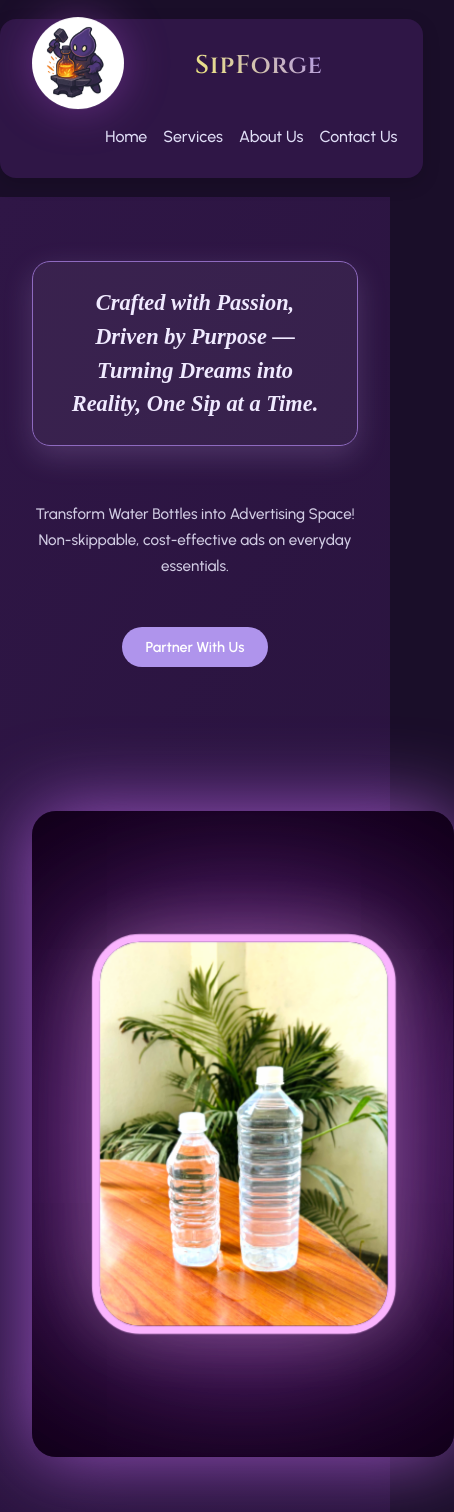
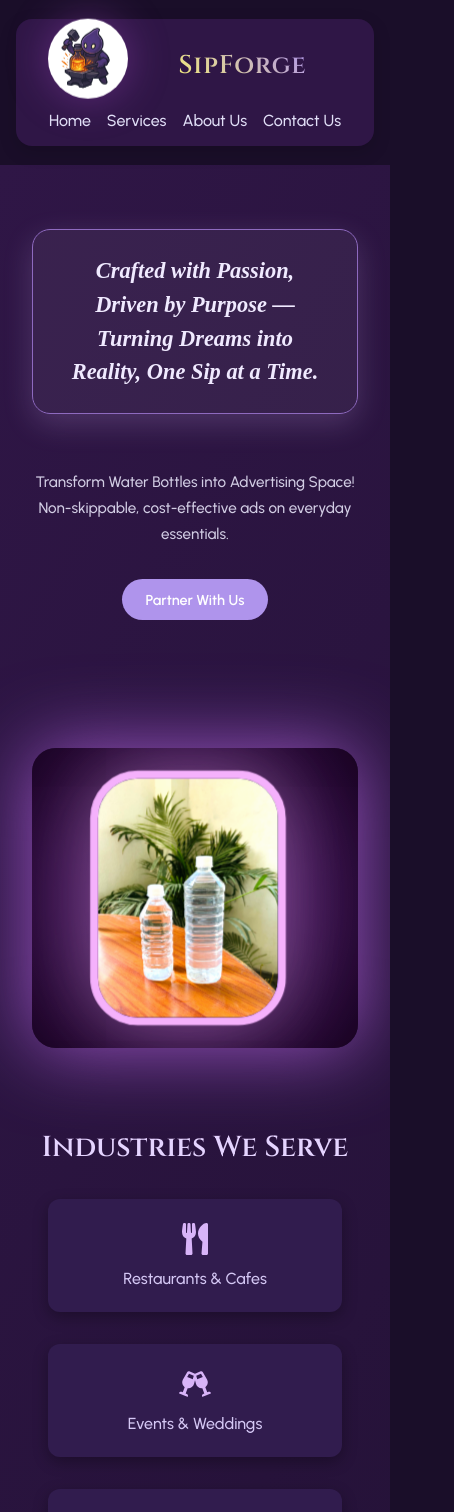
Before and after one commit to Amisha103/SipForge, a React (Create React App) app: page / in a window 390 px wide. Shown: the top 1512 px of the page, 454 px wide, since content can reach past the window. Built offline with nearby package versions, Linux system fonts and the light colour scheme; a web font is replaced by a local one.

Commit message:
animation fixed

```diff
--- a/src/components/Footer.css
+++ b/src/components/Footer.css
@@ -1,3 +1,14 @@
+
+* {
+  margin: 0;
+  padding: 0;
+  box-sizing: border-box;
+}
+
+html, body {
+  overflow-x: hidden;
+  max-width: 100vw;
+}
 .footer {
   background: #1a0e29;
   color: #d6d3e4;
--- a/src/components/HomeSection.css
+++ b/src/components/HomeSection.css
@@ -1,5 +1,14 @@
 @import url('https://fonts.googleapis.com/css2?family=Urbanist:wght@500;700&family=Playfair+Display:ital,wght@1,600&display=swap');
+* {
+  margin: 0;
+  padding: 0;
+  box-sizing: border-box;
+}
 
+html, body {
+  overflow-x: hidden;
+  max-width: 100vw;
+}
 /* BASE WRAPPER */
 .home-wrapper {
   background: linear-gradient(120deg, #2f1646, #1a0e29);
@@ -73,8 +82,8 @@
 .bottle-gallery.creative-spin {
   position: relative;
   width: 100%;
-  height: 550px;
-  margin: 5rem auto;
+  height: 500px;
+  margin: 4rem auto;
   display: flex;
   justify-content: center;
   align-items: center;
@@ -85,56 +94,44 @@
   box-shadow: 0 0 50px rgba(0, 0, 0, 0.6);
   animation: glowPulse 8s infinite alternate;
 }
-
 .bottle-img {
   position: absolute;
-  height: 380px;
+  height: 260px;
   width: auto;
   border-radius: 30px;
   opacity: 0;
   z-index: 0;
-  transform: scale(0.8) translateX(0);
+  top: 50%;
+  left: 50%;
+  transform: translate(-50%, -50%) scale(0.8);
   border: 5px solid transparent;
   box-shadow: 0 20px 40px rgba(128, 0, 128, 0.3);
   transition: all 1.5s ease-in-out;
   filter: brightness(0.8) grayscale(0.3);
-  backdrop-filter: blur(2px);
   animation: none;
 }
 
-.bottle-img:nth-child(1) {
-  animation: rotateBottles 12s infinite ease-in-out;
-  animation-delay: 0s;
-}
-.bottle-img:nth-child(2) {
-  animation: rotateBottles 12s infinite ease-in-out;
-  animation-delay: 3s;
-}
-.bottle-img:nth-child(3) {
-  animation: rotateBottles 12s infinite ease-in-out;
-  animation-delay: 6s;
-}
-.bottle-img:nth-child(4) {
-  animation: rotateBottles 12s infinite ease-in-out;
-  animation-delay: 9s;
-}
 
+.bottle-img:nth-child(1) { animation: rotateBottles 12s infinite ease-in-out; animation-delay: 0s; }
+.bottle-img:nth-child(2) { animation: rotateBottles 12s infinite ease-in-out; animation-delay: 3s; }
+.bottle-img:nth-child(3) { animation: rotateBottles 12s infinite ease-in-out; animation-delay: 6s; }
+.bottle-img:nth-child(4) { animation: rotateBottles 12s infinite ease-in-out; animation-delay: 9s; }
 @keyframes rotateBottles {
   0% {
     opacity: 0;
-    transform: scale(0.7) translateX(-500px) rotateY(90deg);
+    transform: translate(-50%, -50%) scale(0.7) translateX(-600px) rotateY(90deg);
     z-index: 1;
     filter: brightness(0.4) grayscale(0.7);
   }
   15% {
     opacity: 0.7;
-    transform: scale(1.1) translateX(-200px) rotateY(45deg);
+    transform: translate(-50%, -50%) scale(1.1) translateX(-300px) rotateY(45deg);
     z-index: 2;
     filter: brightness(0.6) grayscale(0.4);
   }
   30% {
     opacity: 1;
-    transform: scale(1.6) translateX(0px) rotateY(0deg);
+    transform: translate(-50%, -50%) scale(1.6) translateX(0px) rotateY(0deg);
     z-index: 5;
     border-color: #d197ff;
     box-shadow: 0 0 100px #b958ff99, 0 0 40px #fff3;
@@ -142,31 +139,27 @@
   }
   50% {
     opacity: 0.8;
-    transform: scale(1.2) translateX(220px) rotateY(-30deg);
+    transform: translate(-50%, -50%) scale(1.2) translateX(300px) rotateY(-30deg);
     z-index: 3;
     filter: brightness(0.8) grayscale(0.2);
   }
   70% {
     opacity: 0.4;
-    transform: scale(0.8) translateX(550px) rotateY(-90deg);
+    transform: translate(-50%, -50%) scale(0.8) translateX(600px) rotateY(-90deg);
     z-index: 1;
     filter: brightness(0.5) grayscale(0.6);
   }
   100% {
     opacity: 0;
-    transform: scale(0.7) translateX(-500px) rotateY(90deg);
+    transform: translate(-50%, -50%) scale(0.7) translateX(-600px) rotateY(90deg);
     z-index: 1;
     filter: brightness(0.4) grayscale(0.7);
   }
 }
 
 @keyframes glowPulse {
-  0% {
-    box-shadow: 0 0 40px rgba(166, 74, 201, 0.4);
-  }
-  100% {
-    box-shadow: 0 0 80px rgba(206, 115, 255, 0.7);
-  }
+  0% { box-shadow: 0 0 40px rgba(166, 74, 201, 0.4); }
+  100% { box-shadow: 0 0 80px rgba(206, 115, 255, 0.7); }
 }
 
 /* WHY CHOOSE US */
@@ -181,10 +174,12 @@
   font-size: 2.4rem;
   margin-bottom: 3rem;
   font-family: 'Cinzel', serif;
-  animation: floatIn 1s ease-out forwards;
-  opacity: 0;
+  opacity: 1;
+  animation: none;
+  text-align: center;
 }
 
+/* Carousel Cards */
 .choose-carousel {
   display: flex;
   flex-wrap: wrap;
@@ -225,6 +220,11 @@
   font-family: 'Open Sans', sans-serif;
 }
 
+@keyframes floatCard {
+  from { transform: translateY(0); }
+  to { transform: translateY(-10px); }
+}
+
 /* INDUSTRIES SECTION */
 .industries-section {
   margin-top: 5rem;
@@ -235,6 +235,7 @@
   font-family: 'Cinzel', serif;
   color: #e5d4ff;
   margin-bottom: 2rem;
+  text-align: center;
 }
 
 .industries-grid {
@@ -273,65 +274,27 @@
 /* ------------------------------------------ */
 
 @media (max-width: 1024px) {
-  .hero-title {
-    font-size: 1.8rem;
-  }
-
-  .bottle-img {
-    height: 300px;
-  }
-
-  .carousel-card {
-    width: 260px;
-  }
+  .hero-title { font-size: 1.8rem; }
+  .bottle-img { height: 240px; }
+  .carousel-card { width: 260px; }
 }
 
 @media (max-width: 768px) {
-  .hero-title {
-    font-size: 1.6rem;
-  }
-
-  .hero-subtext {
-    font-size: 1rem;
-  }
-
-  .bottle-gallery {
-    height: 450px;
-    padding: 2rem;
-  }
-
-  .bottle-img {
-    height: 240px;
-  }
-
-  .industries-title {
-    font-size: 1.8rem;
-  }
-
-  .carousel-card {
-    width: 90%;
-  }
+  .hero-title { font-size: 1.6rem; }
+  .hero-subtext { font-size: 1rem; }
+  .bottle-gallery.creative-spin { height: 400px; padding: 2rem; }
+  .bottle-img { height: 200px; }
+  .industries-title { font-size: 1.8rem; }
+  .carousel-card { width: 90%; }
 }
 
 @media (max-width: 480px) {
-  .hero-title {
-    font-size: 1.4rem;
-  }
-
-  .hero-subtext {
-    font-size: 0.95rem;
-  }
-
-  .hero-button {
-    padding: 0.7rem 1.5rem;
-    font-size: 0.9rem;
-  }
-
-  .carousel-card {
-    width: 100%;
-  }
-
-  .industries-grid {
-    grid-template-columns: 1fr;
-  }
+  .hero-title { font-size: 1.4rem; }
+  .hero-subtext { font-size: 0.95rem; }
+  .hero-button { padding: 0.7rem 1.5rem; font-size: 0.9rem; }
+  .bottle-gallery.creative-spin { height: 300px; padding: 1rem; }
+  .bottle-img { height: 160px; }
+  .industries-grid { grid-template-columns: 1fr; }
+  .carousel-card { width: 100%; }
+  .why-choose h2 { font-size: 1.6rem; }
 }
--- a/src/components/Navbar.css
+++ b/src/components/Navbar.css
@@ -1,3 +1,14 @@
+* {
+  margin: 0;
+  padding: 0;
+  box-sizing: border-box;
+}
+
+html, body {
+  overflow-x: hidden;
+  max-width: 100vw;
+}
+
 .navbar {
   display: flex;
   justify-content: space-between;
```
